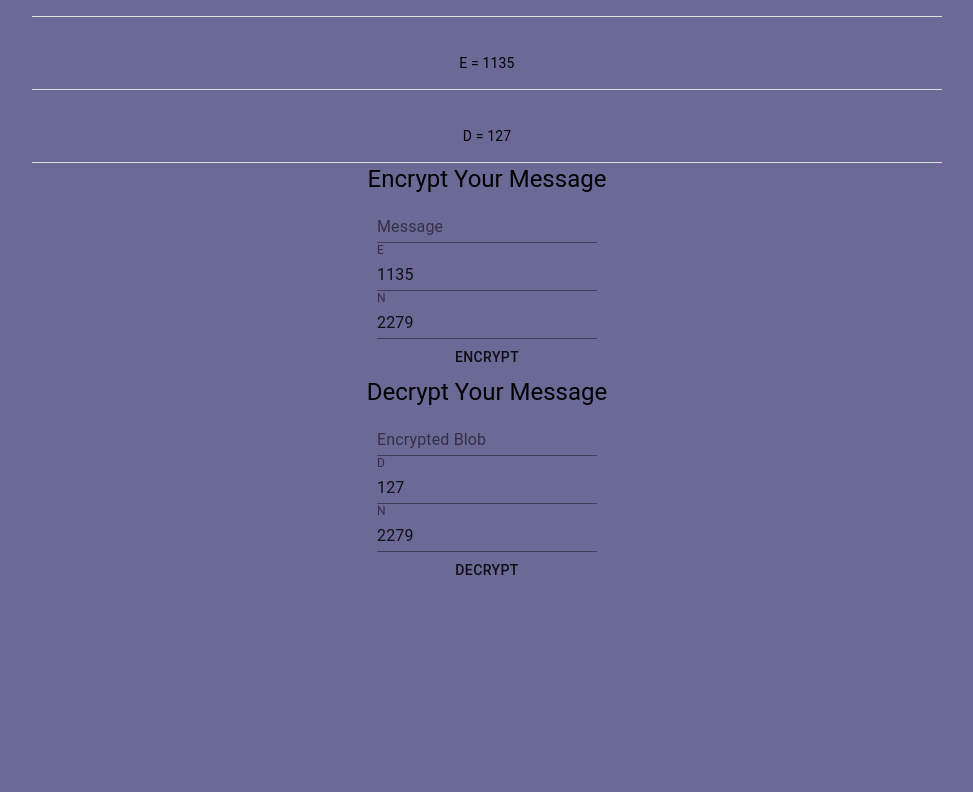
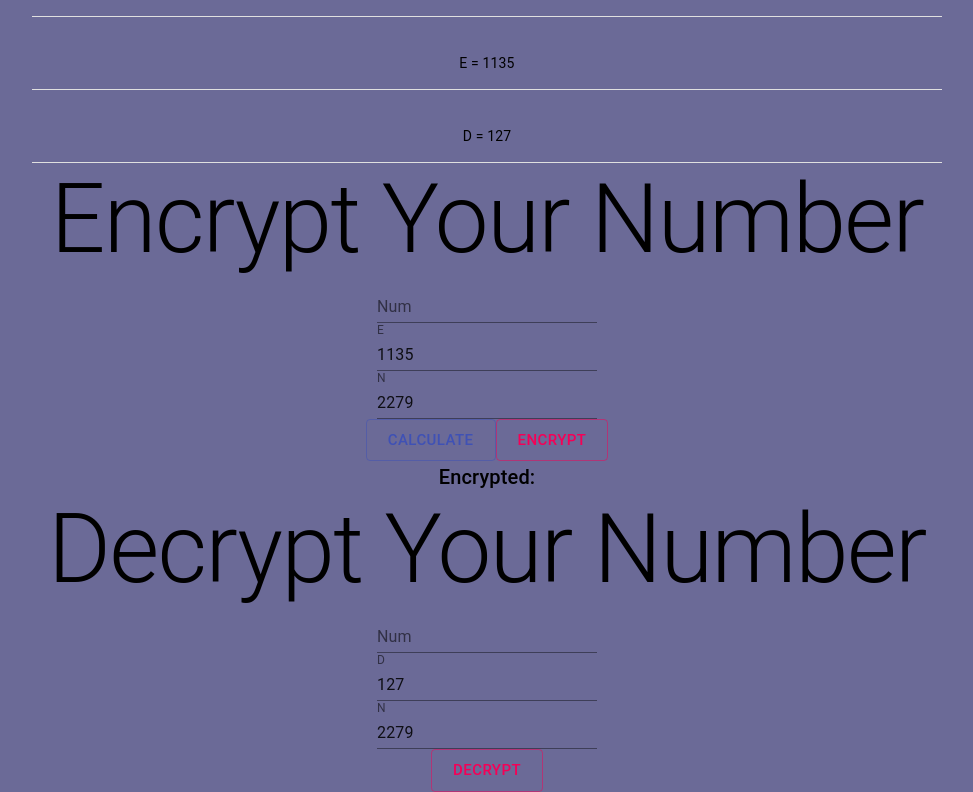
Before and after one commit to hujikolp1/rsa_keypair_generator, a React (Create React App) app: page / in a window 1280 px wide. Shown: the part 490-1282 px from the top of the page, without its empty margins (153-1126 px from the left). Before the commit the page ends 1078 px from the top, so only its background shows below. Built offline with nearby package versions, Linux system fonts and the light colour scheme.

Commit message:
big int calc

```diff
--- a/src/components/autoGenKeys.tsx
+++ b/src/components/autoGenKeys.tsx
@@ -1,5 +1,6 @@
 import React, { FunctionComponent } from 'react';
 import { useState, useEffect } from 'react';
+import PropTypes from 'prop-types';
 
 import { genPrimeArr } from './mainFunctions/genPrimeArr';
 import { genRandomPrimes } from './mainFunctions/genRandomPrimes';
--- a/src/components/decryption.tsx
+++ b/src/components/decryption.tsx
@@ -10,13 +10,19 @@ const Decryption = (props) => {
     return(
         <div>
             <form>
-                <Typography variant='h5'> Decrypt Your Message </ Typography>
+                <Typography variant='h1'> Decrypt Your Number </ Typography>
 
-                <TextField label='Encrypted Blob' /> <br></br>
+                <TextField label='Num' /> <br></br>
                 <TextField label='D' value = {props.D}/> <br></br>
                 <TextField label='N' value={props.N}/> <br></br>
             </form>
-            <Button>DECRYPT</Button>
+            <Button
+                variant='outlined'
+                size='large'
+                color='secondary'
+            >
+                DECRYPT
+            </Button>
 
 
         </div>
--- a/src/components/encryption.tsx
+++ b/src/components/encryption.tsx
@@ -1,28 +1,122 @@
 import React from 'react';
+import { useState } from 'react';
 import TextField from '@material-ui/core/TextField';
 import Button from '@material-ui/core/Button';
 import Typography from '@material-ui/core/Typography';
 import { prodDependencies } from 'mathjs';
+import { placeholder } from '@babel/types';
 
 
 
-const Encryption = (props) => {
-    const handleEncryption = (e) => {
+const Encryption = (props: { N: number; E: number; }) => {
+
+    const [bigNumInput, setBigNumInput] = useState<any>();
+    const [encryptedNum, setEncryptedNum] = useState<bigint>();
+
+    const [message, setMessage] = useState<string>('');
+    const [charCodeArray, setCharCodeArray] = useState<number[]>([]);
+
+    const handleNumInput = (e: { target: { value: any; }; }) => {
+        let placeholder = (e.target.value);
+        console.log('placeholder ', placeholder);
+        placeholder = BigInt(placeholder);
+        console.log('bigint ', placeholder);
+
+        // if( typeof placeholder === 'bigint' && placeholder < props.N - 2) {
+        //     setNumInput(placeholder);
+        // }
+        // else {
+        //     if(typeof placeholder !== 'bigint'){
+        //         setNumInput(BigInt(0));
+        //         alert('Please only input numbers');
+        //     }
+        //     else if (placeholder >= props.N - 2){
+        //         setNumInput(BigInt(0));
+        //         alert('Please input a number smaller than N - 2');
+        //     }
+        // }
+        setBigNumInput(placeholder);
+        console.log('num input: ', bigNumInput);
+    }
+
+    //--------------------------------------------------------------------------------
+    // ------------------  handleStringEncryption
+    //--------------------------------------------------------------------------------
+
+    // const handleStringEncryption = (e: { preventDefault: () => void; }) => {
+    //     e.preventDefault();
+    //     // make message into array of chars
+    //     let charArray:string[] = message.split('')
+    //     let intArray:number[] = [];
+    //     // make array of chars into array of character codes
+    //     // also maintain order, either push or shift
+    //     for(let i = 0; i < charArray.length; i++) {
+    //         let index = charArray[i].charCodeAt(0);
+    //         intArray.push(index);
+    //     }
+    //     setCharCodeArray(intArray);
+
+
+    //     console.log('INT ARRAY: ', intArray);
+    //     console.log('Char Code Array: ', charCodeArray)
+
+    //     // encrypt character codes with public key E
+    //     let encryptedIntArray:number[] = [];
+    //     for (let i = 0; i < intArray.length; i++) {
+    //         let index = ((intArray[i] ** props.E) % props.N);
+    //         encryptedIntArray.push(index);
+    //     }
+    //     console.log("!!!!! ", encryptedIntArray)
+
+    // }
+    //--------------------------------------------------------------------------------
+
+    const handleEncryption = (e: { preventDefault: () => void; }) => {
         e.preventDefault();
-        console.log(e.target.value)
+        let bigE = BigInt(props.E);
+        let bigN = BigInt(props.N);
+        let encrypt:any = BigInt(bigNumInput);
+        encrypt = (encrypt**bigE)%bigN;
+        console.log('encrypt ', encrypt, ' typeof ', typeof encrypt);
+
+        setEncryptedNum(encrypt);
+        console.log('encrypted num ', encryptedNum);
+        if(!encryptedNum){
+            setEncryptedNum(encrypt);
+        }
+        console.log('AGAIN encrypted num ', encryptedNum);
+
     }
 
     return(
         <div>
             <form>
-                <Typography variant='h5'> Encrypt Your Message </ Typography>
+                <Typography variant='h1'> Encrypt Your Number </ Typography>
 
-                <TextField label='Message' /> <br></br>
+                <TextField onChange={handleNumInput} label='Num' /> <br></br>
                 <TextField label='E' value={props.E}/> <br></br>
                 <TextField label='N' value={props.N}/> <br></br>
 
-                <Button type='submit' onClick={handleEncryption}>ENCRYPT</Button>
+                <Button
+                    variant='outlined'
+                    size='large'
+                    color='primary'
+                    onClick={handleEncryption}
+                >
+                    Calculate
+                </Button>
+
+                <Button
+                    variant='outlined'
+                    size='large'
+                    color='secondary'
+                    type='submit'
+                    onClick={handleEncryption}
+                >
+                    ENCRYPT
+                </Button>
             </form>
+            <Typography variant='h6'>Encrypted: {encryptedNum}</Typography>
 
 
         </div>
--- a/tsconfig.json
+++ b/tsconfig.json
@@ -1,6 +1,6 @@
 {
   "compilerOptions": {
-    "target": "es5",
+    "target": "es2019",
     "lib": [
       "dom",
       "dom.iterable",
```
